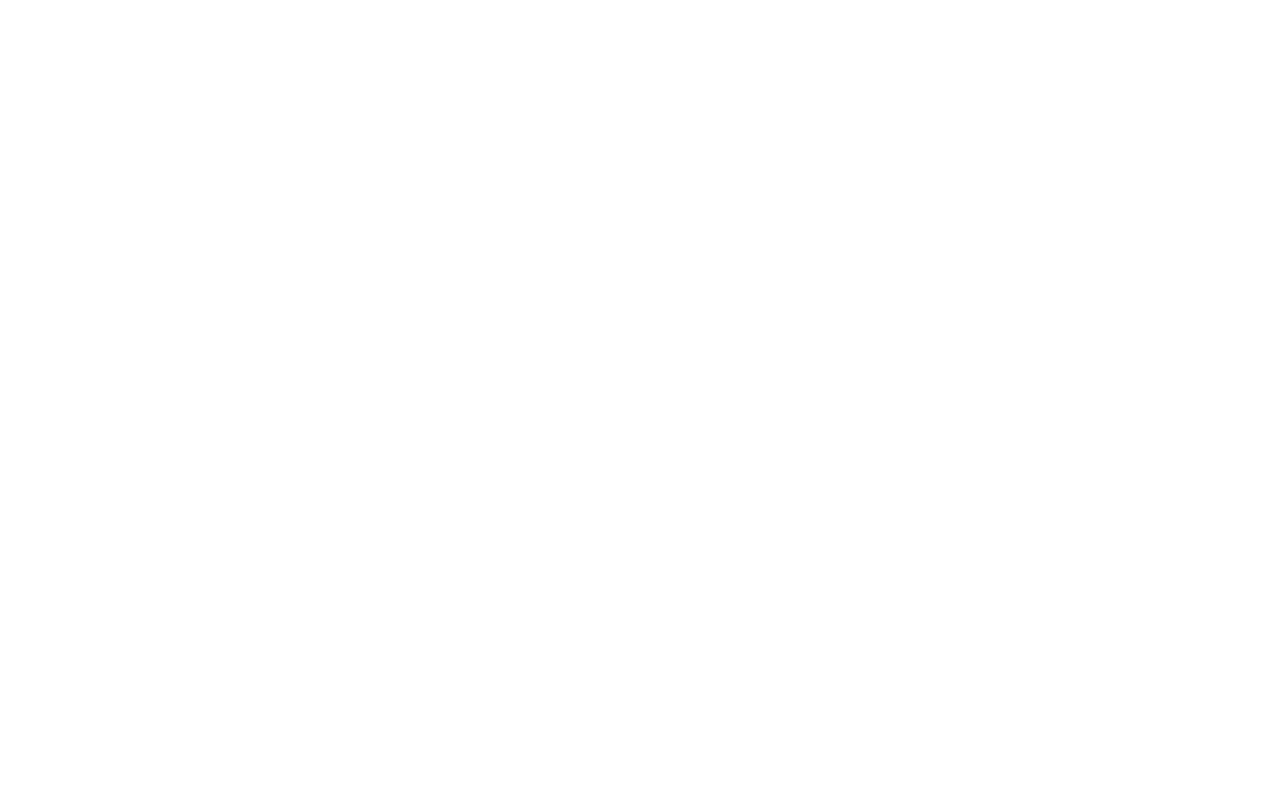
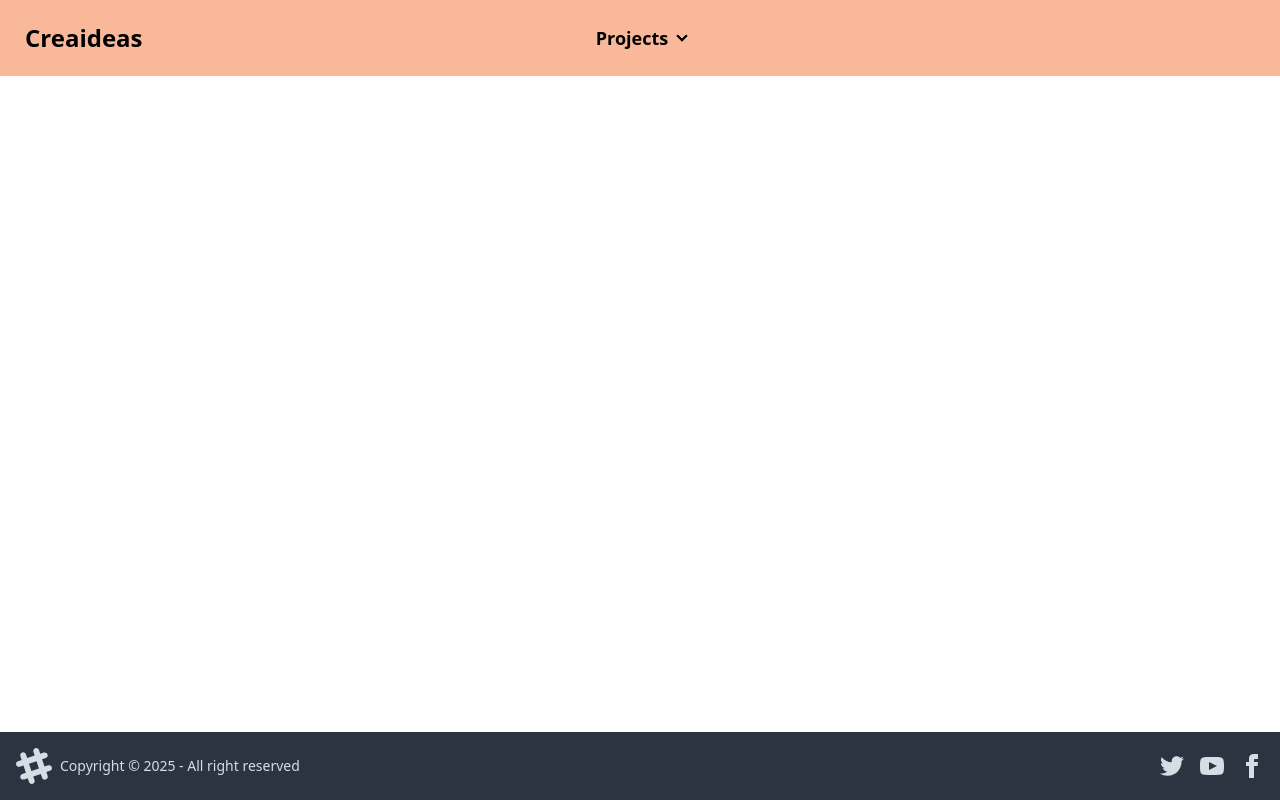
Before and after one commit to Nitiksharma2001/creaIdeas, a React (Vite) app: page / in a window 1280 px wide. Before the commit this address had no page. Built offline with nearby package versions, Linux system fonts and the light colour scheme.

Commit message:
filter setup done without api integration

```diff
--- a/package.json
+++ b/package.json
@@ -8,6 +8,7 @@
     "axios": "^1.7.9",
     "react": "^18",
     "react-dom": "^18",
+    "react-icons": "^5.4.0",
     "react-router-dom": "^7.1.4"
   },
   "devDependencies": {
--- a/src/App.jsx
+++ b/src/App.jsx
@@ -1,17 +1,24 @@
 import './App.css'
 import { BrowserRouter, Route, Routes } from 'react-router-dom'
 import CascadingFilter from './pages/cascading-filter/cascading-filter'
+import Navbar from './components/navbar/navbar'
+import Footer from './components/footer/footer'
 
 function App() {
-  return <RouterHeader />
+  return <div className='flex flex-col h-screen'><RouterHeader /></div>
 }
 
 function RouterHeader() {
   return <BrowserRouter>
-    <Routes>
-      <Route path="/cascading-filter" element={<CascadingFilter />} />
-    </Routes>
+    <Navbar />
+    <div className='flex-1 p-2'>
+      <Routes>
+        <Route path="/cascading-filter" element={<CascadingFilter />} />
+      </Routes>
+    </div>
+    <Footer/>
   </BrowserRouter>
 }
 
+
 export default App
--- /dev/null
+++ b/src/apis/products.jsx
@@ -0,0 +1,11 @@
+import axios from 'axios'
+export async function getProducts(query) {
+    try {
+        const { data, statusText } = await axios.get(import.meta.env.VITE_BACKEND_ENDPOINT + query)
+        if (statusText === 'OK') {
+            return data
+        }
+    } catch (err) {
+        console.log(err)
+    }
+}
--- /dev/null
+++ b/src/components/footer/footer.jsx
@@ -0,0 +1,57 @@
+import React from 'react'
+
+export default function Footer() {
+    return (
+        <footer className="footer bg-neutral text-neutral-content items-center p-4">
+            <aside className="grid-flow-col items-center">
+                <svg
+                    width="36"
+                    height="36"
+                    viewBox="0 0 24 24"
+                    xmlns="http://www.w3.org/2000/svg"
+                    fillRule="evenodd"
+                    clipRule="evenodd"
+                    className="fill-current">
+                    <path
+                        d="M22.672 15.226l-2.432.811.841 2.515c.33 1.019-.209 2.127-1.23 2.456-1.15.325-2.148-.321-2.463-1.226l-.84-2.518-5.013 1.677.84 2.517c.391 1.203-.434 2.542-1.831 2.542-.88 0-1.601-.564-1.86-1.314l-.842-2.516-2.431.809c-1.135.328-2.145-.317-2.463-1.229-.329-1.018.211-2.127 1.231-2.456l2.432-.809-1.621-4.823-2.432.808c-1.355.384-2.558-.59-2.558-1.839 0-.817.509-1.582 1.327-1.846l2.433-.809-.842-2.515c-.33-1.02.211-2.129 1.232-2.458 1.02-.329 2.13.209 2.461 1.229l.842 2.515 5.011-1.677-.839-2.517c-.403-1.238.484-2.553 1.843-2.553.819 0 1.585.509 1.85 1.326l.841 2.517 2.431-.81c1.02-.33 2.131.211 2.461 1.229.332 1.018-.21 2.126-1.23 2.456l-2.433.809 1.622 4.823 2.433-.809c1.242-.401 2.557.484 2.557 1.838 0 .819-.51 1.583-1.328 1.847m-8.992-6.428l-5.01 1.675 1.619 4.828 5.011-1.674-1.62-4.829z"></path>
+                </svg>
+                <p>Copyright © {new Date().getFullYear()} - All right reserved</p>
+            </aside>
+            <nav className="grid-flow-col gap-4 md:place-self-center md:justify-self-end">
+                <a>
+                    <svg
+                        xmlns="http://www.w3.org/2000/svg"
+                        width="24"
+                        height="24"
+                        viewBox="0 0 24 24"
+                        className="fill-current">
+                        <path
+                            d="M24 4.557c-.883.392-1.832.656-2.828.775 1.017-.609 1.798-1.574 2.165-2.724-.951.564-2.005.974-3.127 1.195-.897-.957-2.178-1.555-3.594-1.555-3.179 0-5.515 2.966-4.797 6.045-4.091-.205-7.719-2.165-10.148-5.144-1.29 2.213-.669 5.108 1.523 6.574-.806-.026-1.566-.247-2.229-.616-.054 2.281 1.581 4.415 3.949 4.89-.693.188-1.452.232-2.224.084.626 1.956 2.444 3.379 4.6 3.419-2.07 1.623-4.678 2.348-7.29 2.04 2.179 1.397 4.768 2.212 7.548 2.212 9.142 0 14.307-7.721 13.995-14.646.962-.695 1.797-1.562 2.457-2.549z"></path>
+                    </svg>
+                </a>
+                <a>
+                    <svg
+                        xmlns="http://www.w3.org/2000/svg"
+                        width="24"
+                        height="24"
+                        viewBox="0 0 24 24"
+                        className="fill-current">
+                        <path
+                            d="M19.615 3.184c-3.604-.246-11.631-.245-15.23 0-3.897.266-4.356 2.62-4.385 8.816.029 6.185.484 8.549 4.385 8.816 3.6.245 11.626.246 15.23 0 3.897-.266 4.356-2.62 4.385-8.816-.029-6.185-.484-8.549-4.385-8.816zm-10.615 12.816v-8l8 3.993-8 4.007z"></path>
+                    </svg>
+                </a>
+                <a>
+                    <svg
+                        xmlns="http://www.w3.org/2000/svg"
+                        width="24"
+                        height="24"
+                        viewBox="0 0 24 24"
+                        className="fill-current">
+                        <path
+                            d="M9 8h-3v4h3v12h5v-12h3.642l.358-4h-4v-1.667c0-.955.192-1.333 1.115-1.333h2.885v-5h-3.808c-3.596 0-5.192 1.583-5.192 4.615v3.385z"></path>
+                    </svg>
+                </a>
+            </nav>
+        </footer>
+    )
+}
--- /dev/null
+++ b/src/components/navbar/navbar.jsx
@@ -0,0 +1,43 @@
+import React from 'react'
+import { CiMenuFries } from 'react-icons/ci'
+import { Link } from 'react-router-dom'
+
+export default function Navbar() {
+    return (
+        <div className="navbar bg-[#f9b899] text-black font-bold">
+            <div className="navbar-start">
+                <div className="dropdown">
+                    <div tabIndex={0} role="button" className="btn btn-ghost lg:hidden text-lg">
+                        <CiMenuFries />
+                    </div>
+                    <ul
+                        tabIndex={0}
+                        className="menu menu-sm dropdown-content bg-base-100 rounded-box z-[1] mt-3 w-52 p-2 shadow">
+                        <li>
+                            <a>Projects</a>
+                            <ul className="p-2">
+                                <li><Link to='/cascading-filter'>Cascading Filters</Link></li>
+                            </ul>
+                        </li>
+                    </ul>
+                </div>
+                <Link to='/' className="btn btn-ghost text-2xl font-bold">Creaideas</Link>
+            </div>
+            <div className="navbar-center hidden lg:flex">
+                <ul className="menu menu-horizontal px-1 text-lg">
+                    <li>
+                        <details>
+                            <summary>Projects</summary>
+                            <ul className="p-2">
+                                <li><Link to='/cascading-filter' className='text-nowrap'>Cascading Filters</Link></li>
+                            </ul>
+                        </details>
+                    </li>
+                </ul>
+            </div>
+            <div className="navbar-end">
+                {/* <a className="btn">Button</a> */}
+            </div>
+        </div>
+    )
+}
--- /dev/null
+++ b/src/pages/cascading-filter/cascading-filter.jsx
@@ -0,0 +1,65 @@
+import { Fragment, useState } from 'react'
+import useFilterdData from './hooks/useFilteredData'
+
+export default function CascadingFilter() {
+
+    const [filters, setFilters] = useState({})
+    const [indexTillShow, setIndexTillShow] = useState(0)
+
+    const hierarchy = [{ value: 'category', title: 'Category' }, { value: 'brand', title: 'Brand' }, { value: 'tags', title: 'Tags' }]
+
+    const { data, isLoading } = useFilterdData(filters)
+    const { products } = data
+
+    function updateIndexTillShow(index) {
+        setIndexTillShow(index)
+    }
+    function updateFilters(key, value) {
+        setFilters({ ...filters, [key]: value })
+    }
+
+    function uniqueValueFromArray(list) {
+        return [... new Set(list)]
+    }
+    return <>
+        {isLoading && <span className="loading loading-spinner loading-lg"></span>}
+        <div className='flex gap-4 flex-wrap'>
+            {!isLoading && products && hierarchy.map((item, i) =>
+                <Fragment key={i}>
+                    <SelectComponent
+                        index={i}
+                        selectedValue={filters[item.value]}
+                        data={i > indexTillShow ? [] : uniqueValueFromArray(products.map(product => product[item.value]))}
+                        titleValue={item}
+                        updateIndexTillShow={updateIndexTillShow}
+                        updateFilters={updateFilters} />
+                </Fragment>)}
+        </div>
+        <div className='flex w-full overflow-x-scroll'>
+            {
+                products && products.map(product => <img src={product.thumbnail} />)
+            }
+        </div>
+    </>
+}
+
+function SelectComponent({ index, titleValue, selectedValue, data, updateFilters, updateIndexTillShow }) {
+    const { value, title } = titleValue
+
+    function onClickOption(clickedOption) {
+        updateIndexTillShow(index + 1)
+        updateFilters(value, clickedOption)
+    }
+
+    return <label className="form-control w-full max-w-xs">
+        <div className="label">
+            <span className="label-text text-lg font-bold">{title}</span>
+        </div>
+        <select defaultValue={selectedValue ?? 'Pick one'} onChange={e => onClickOption(e.target.value)} className="select select-bordered select-primary capitalize">
+            <option disabled>Pick one</option>
+            {
+                data.map((item, i) => <option className='capitalize' key={i}>{item}</option>)
+            }
+        </select>
+    </label>
+}
--- /dev/null
+++ b/src/pages/cascading-filter/hooks/useFilteredData.jsx
@@ -0,0 +1,23 @@
+import { useState } from 'react'
+import { useEffect } from 'react'
+import { getProducts } from '../../../apis/products'
+
+export default function useFilteredData(filters) {
+
+    const query = Object.entries(filters).map(([key, value]) => `${key}=${value}`).join('&')
+
+    const [data, setData] = useState([])
+    const [isLoading, setIsLoading] = useState(false)
+
+    useEffect(() => {
+        setIsLoading(true)
+        const promise = getProducts(query)
+        Promise.resolve(promise).then(data => {
+            setData(data)
+            setIsLoading(false)
+        })
+    }, [filters])
+
+    return { data, isLoading }
+
+}
```
Also changed, not shown: 1 other file (tests, documents, lock files or other folders).
